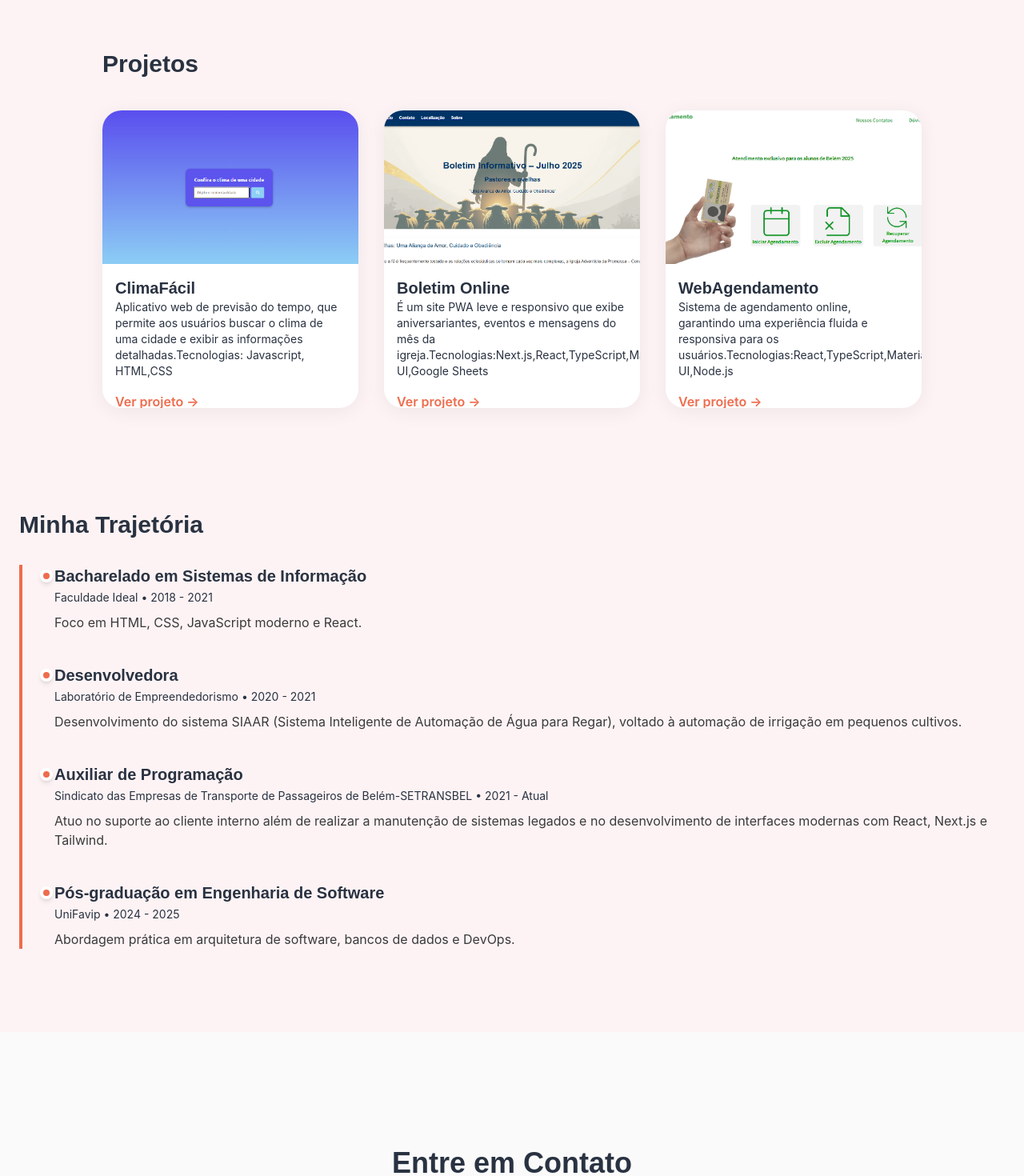
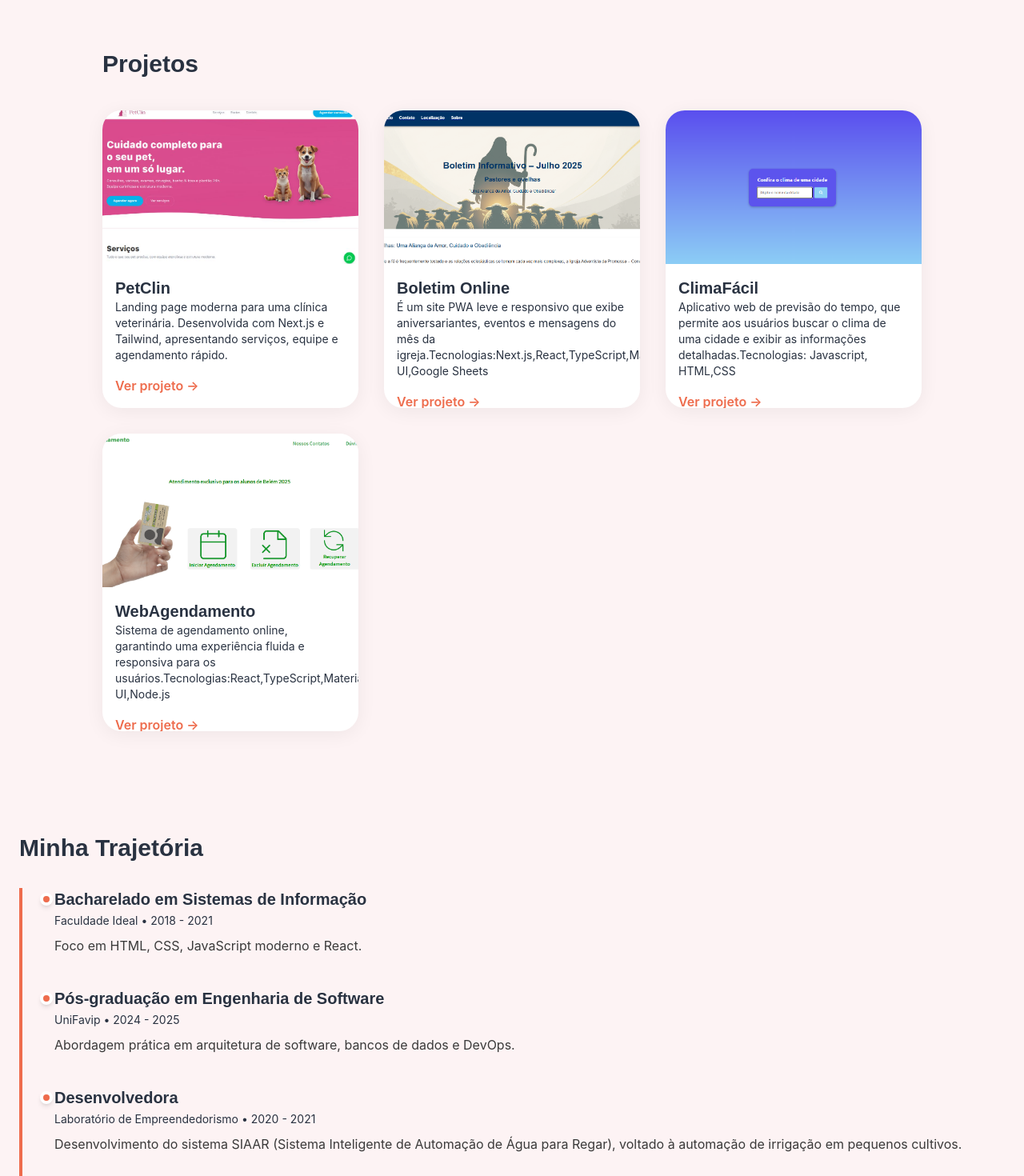
Before and after one commit to elizabethmp82/portifolio-elizabeth, a Next.js app: page / in a window 1280 px wide. Shown: the part 1320-2790 px from the top of the page at 80% size. Built offline with nearby package versions, Linux system fonts and the light colour scheme; a web font is replaced by a local one.

Commit message:
chore: inclusão do novo projeto

```diff
--- a/src/components/Projetos.tsx
+++ b/src/components/Projetos.tsx
@@ -3,20 +3,26 @@
 import Image from "next/image";
 import { motion } from "framer-motion";
 
-
+///https://petclin.vercel.app/
 
 const projetos = [
-  {
-    nome: "ClimaFácil",
-    descricao: "Aplicativo web de previsão do tempo, que permite aos usuários buscar o clima de uma cidade e exibir as informações detalhadas.Tecnologias: Javascript, HTML,CSS",
-    imagem: "/imagem/clima.png",
-    link: "https://climafacil.vercel.app/",
+   {
+    nome: "PetClin",
+    descricao: "Landing page moderna para uma clínica veterinária. Desenvolvida com Next.js e Tailwind, apresentando serviços, equipe e agendamento rápido.",
+    imagem: "/imagem/petclin.png",
+    link: "https://petclin.vercel.app/",
   },
   {
     nome: "Boletim Online",
     descricao: "É um site PWA leve e responsivo que exibe aniversariantes, eventos e mensagens do mês da igreja.Tecnologias:Next.js,React,TypeScript,Material UI,Google Sheets",
     imagem: "/imagem/boletim.png",
     link: "https://boletimiap.vercel.app/",
+  },
+  {
+    nome: "ClimaFácil",
+    descricao: "Aplicativo web de previsão do tempo, que permite aos usuários buscar o clima de uma cidade e exibir as informações detalhadas.Tecnologias: Javascript, HTML,CSS",
+    imagem: "/imagem/clima.png",
+    link: "https://climafacil.vercel.app/",
   },
   {
     nome: "WebAgendamento",
--- a/src/components/TrajetoriaSection.tsx
+++ b/src/components/TrajetoriaSection.tsx
@@ -10,6 +10,13 @@ export default function TrajetoriaSection() {
       local: "Faculdade Ideal",
       periodo: "2018 - 2021",
       descricao: "Foco em HTML, CSS, JavaScript moderno e React.",
+    },
+     {
+      tipo: "educacao",
+      titulo: "Pós-graduação em Engenharia de Software",
+      local: "UniFavip",
+      periodo: "2024 - 2025",
+      descricao: "Abordagem prática em arquitetura de software, bancos de dados e DevOps.",
     },
         {
       tipo: "experiencia",
@@ -24,14 +31,7 @@ export default function TrajetoriaSection() {
       local: "Sindicato das Empresas de Transporte de Passageiros de Belém-SETRANSBEL",
       periodo: "2021 - Atual",
       descricao: "Atuo no suporte ao cliente interno além de realizar a manutenção de sistemas legados e no desenvolvimento de interfaces modernas com React, Next.js e Tailwind.",
-    },
-    {
-      tipo: "educacao",
-      titulo: "Pós-graduação em Engenharia de Software",
-      local: "UniFavip",
-      periodo: "2024 - 2025",
-      descricao: "Abordagem prática em arquitetura de software, bancos de dados e DevOps.",
-    },
+    }
 
   ];
 
```
Also changed, not shown: public/imagem/petclin.png (added).
